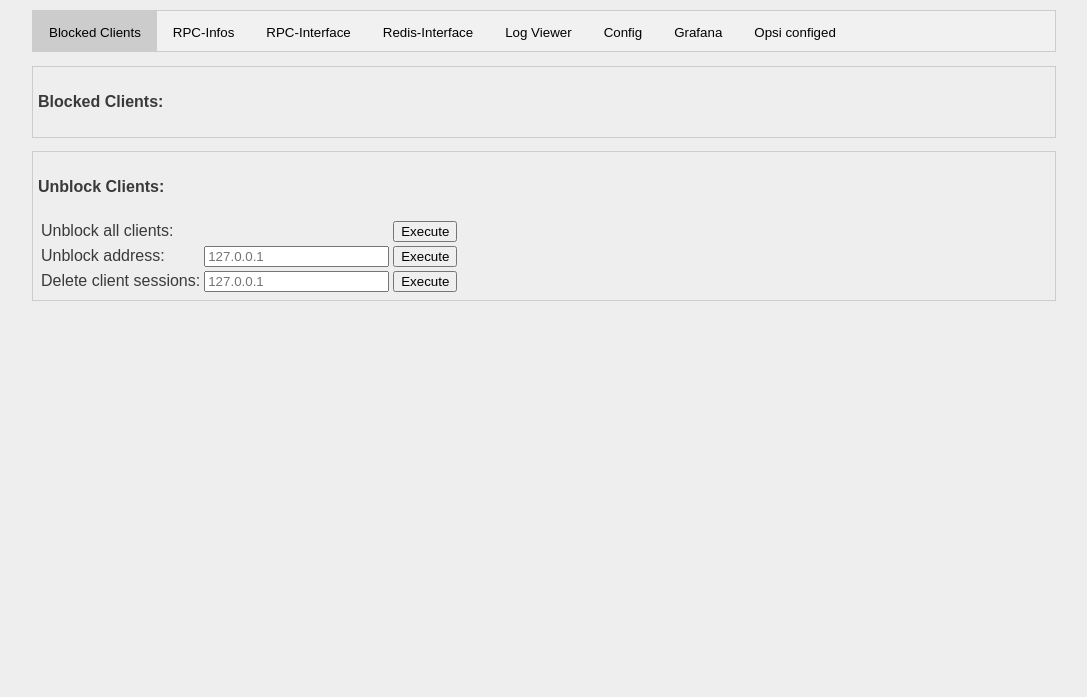
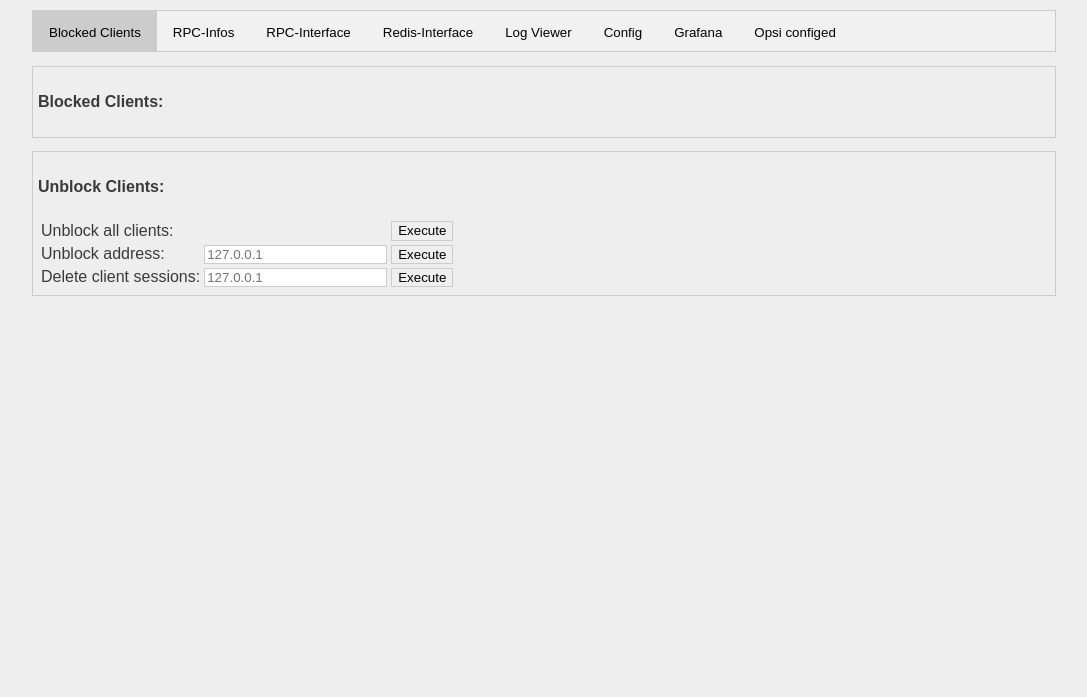
Before and after one commit to opsi-org/opsiconfd, a Python web app: template opsiconfd_data/static/templates/admininterface.html in a window 1280 px wide. Shown: the part 107-804 px from the top of the page, without its empty margins (96-1183 px from the left). Before the commit the page ends 408 px from the top, so only its background shows below. Run offline with Jinja, Linux system fonts and the light colour scheme; the template is opened without the code that fills it, so the values that code supplies are empty.

Commit message:
[fix] Fix css for firefox

```diff
--- a/opsiconfd_data/static/opsiconfd.css
+++ b/opsiconfd_data/static/opsiconfd.css
@@ -8,11 +8,16 @@ html {
 
 body {
 	width: 100%;
-	height: calc(100% - 10px);
+	height: calc(100vh - 10px);
 	margin: 0px;
 	padding: 0px;
 	background-color: #eeeeee;
 	color: #3a3a3a;
+}
+
+#logo, #interface-logo {
+	width: 120px;
+	display: inline-block;
 }
 
 a:link, a:visited, a:active {
@@ -25,17 +30,27 @@ a:hover {
 	text-decoration: none;
 }
 
+input {
+	appearance: none;
+	border: 1px solid #cccccc;
+}
+
+button {
+	appearance: none;
+	border: 1px solid #cccccc;
+	padding-bottom: 2px;
+}
+
+li {
+	list-style-type: none;
+}
+
 .header {
 	width: 80%;
 	margin-left: auto;
 	margin-right: auto;
 	margin-top: 10px;
 	margin-bottom: 10px;
-}
-
-#logo, #interface-logo {
-	width: 120px;
-	display: inline-block;
 }
 
 .header > h1 {
@@ -56,10 +71,6 @@ a:hover {
 	width: 250px;
 	margin: 50px auto 0px auto;
 	font-size: 20px;
-}
-
-li {
-	list-style-type: none;
 }
 
 #jsonrpc-request-table > tr > td {
@@ -140,7 +151,7 @@ li {
 /* Style the tab content */
 .tabcontent {
 	display: none;
-	height: calc(100% - 170px);
+	height: calc(100vh - 170px);
 	margin: 1px;
 }
 
@@ -160,6 +171,10 @@ li {
 .LEVEL_ERROR { color: #c90000; }
 .LEVEL_CRITICAL { color: #ff0000; }
 .LEVEL_ESSENTIAL { color: #34e2e2; }
+
+#log-level-filter {
+	max-width: 60px;
+}
 
 #log-settings {
 	margin: 15px 0px 0px 10px;
```
